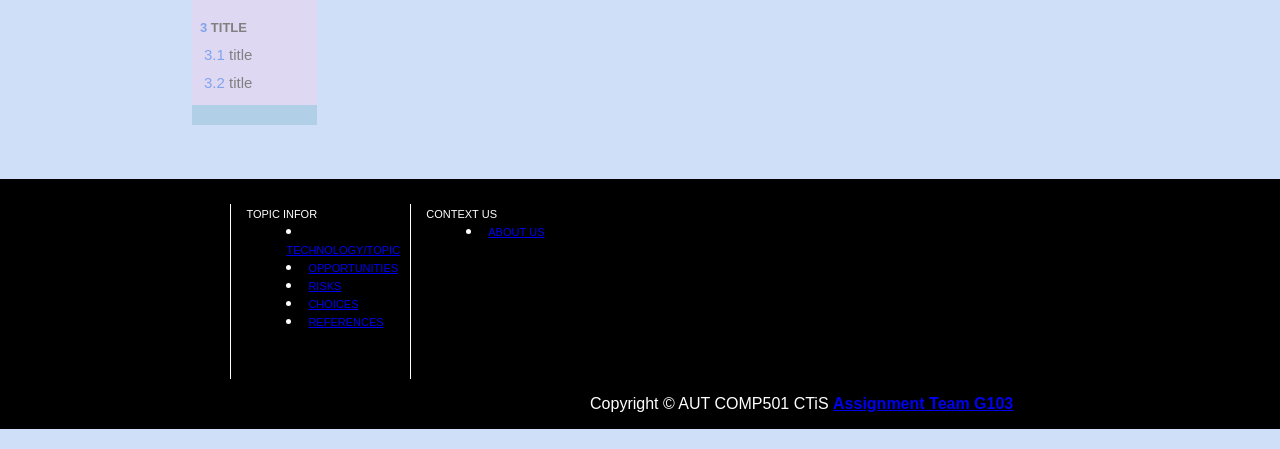
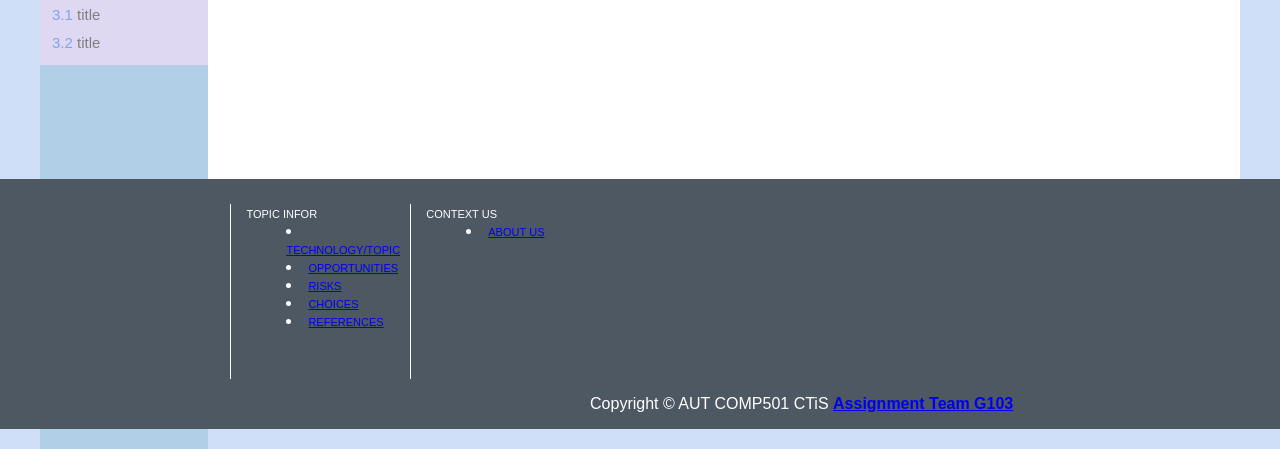
Before and after one commit to AUT-CTiS-Assignment3-G103/Cyer_Security, a plain HTML site: page index.html in a window 1280 px wide. Shown: the part 371-820 px from the top of the page. Drawn offline with Linux system fonts and the light colour scheme.

Commit message:
style change, add blank on container

```diff
--- a/CSS/style.css
+++ b/CSS/style.css
@@ -48,16 +48,12 @@
     text-decoration: none;
     /* border-right: 1px solid black; */
 }
-.empty{
-    width: 100%;
-    height: 50px;
-    background-color:blue;
-}
 .container {
-    height: 100%;
-    width: 70%;
-    max-width: 1300px;
-    min-width: 760px;
+    height:auto;
+    width: 1200px;
+    min-height: 700px;
+    /* max-width: 1300px; */
+    /* min-width: 760px; */
     margin: 0 auto;
     background-color: white;
     /* overflow: hidden */
@@ -66,7 +62,7 @@
 .footer{
     font-family: Arial, Helvetica, sans-serif;
     color: white;
-    background-color: black;
+    background-color: rgb(77,88,99);
     margin: 0px;
     text-decoration: none;
     width: 100%;
@@ -98,10 +94,11 @@
     float: left
 }
 .left-column {
-    height: 100%;
+    height: auto;
     width: 14%;
+    min-height: 700px;
+    /* display: block; */
     background-color:rgb(177,207,231);
-    /* display: block; */
 }
 
 .sidebar-box {
```
Also changed, not shown: index.html (+2 -2 lines).
